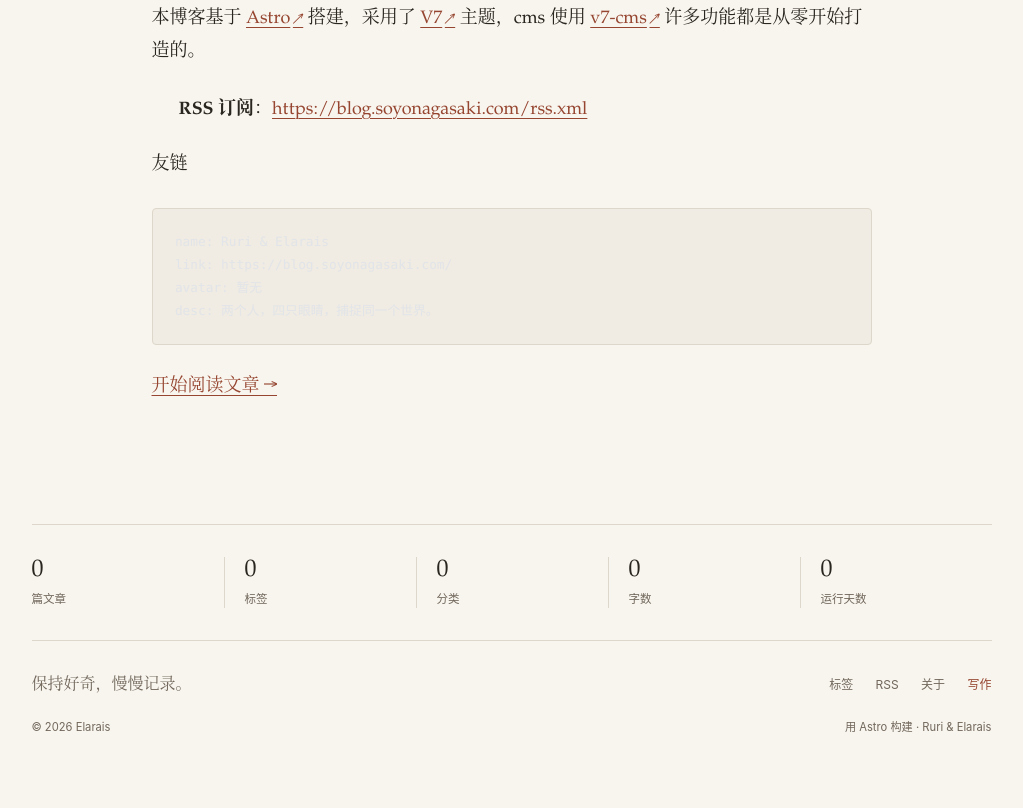
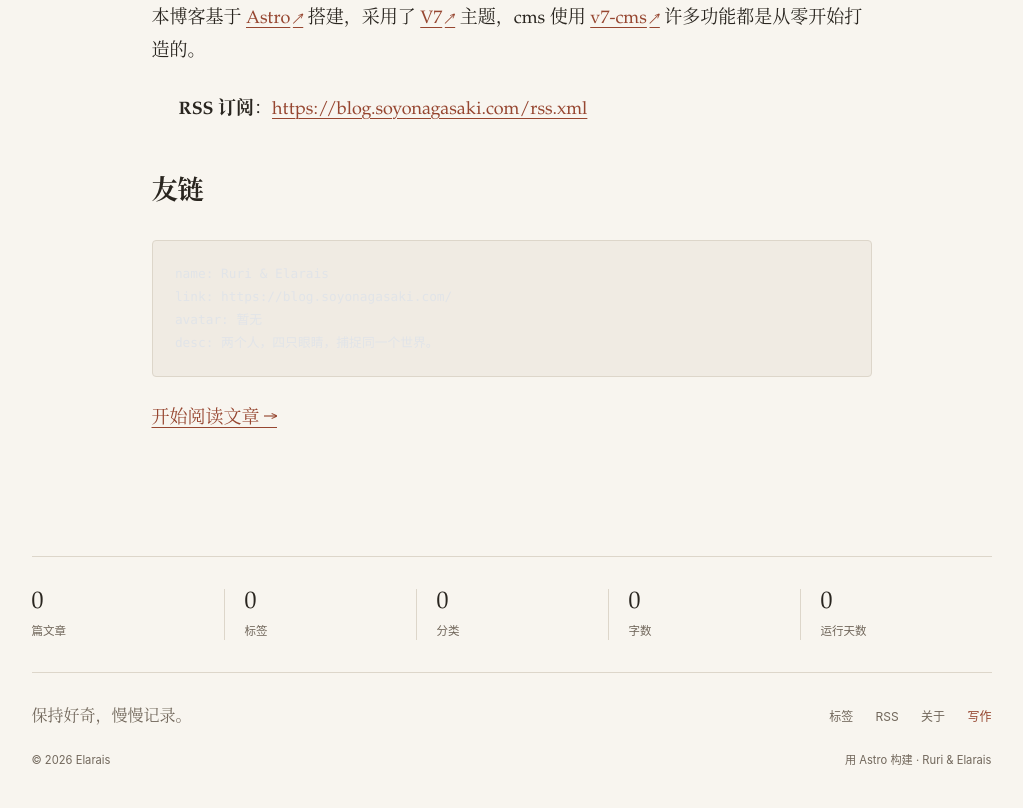
Before and after one commit to phishinqi/blog, an Astro site: page /about in a window 1280 px wide. Shown: the part 1704-2512 px from the top of the page, without its empty margins (121-1144 px from the left). Before the commit the page ends 2480 px from the top, so only its background shows below. Built offline with nearby package versions, Linux system fonts and the light colour scheme; Astro itself is replaced by a stand-in of ours; some packages are replaced by stand-ins of ours; code samples lack their colours.

Commit message:
Update 关于 · 中文

````diff
--- a/content/pages/about.zh.mdx
+++ b/content/pages/about.zh.mdx
@@ -35,7 +35,8 @@
 本博客基于 [Astro](https://astro.build) 搭建，采用了 [V7](https://github.com/phishinqi/astro-theme-v7) 主题，cms 使用 [v7-cms](https://github.com/phishinqi/v7-cms) 许多功能都是从零开始打造的。
 
 - **RSS 订阅**：[https://blog.soyonagasaki.com/rss.xml](https://blog.soyonagasaki.com/rss.xml)
-# 友链
+
+## 友链
 
 ```ymal
 name: Ruri & Elarais
````
